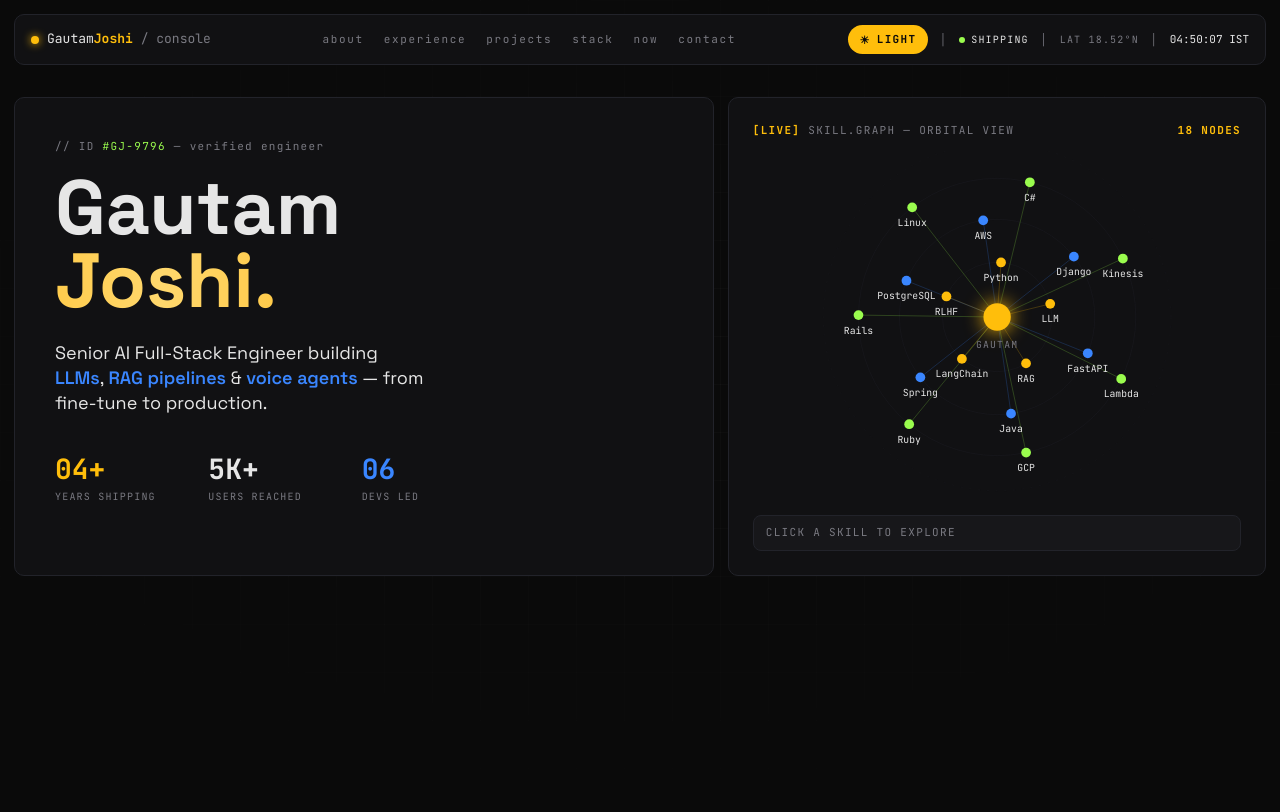
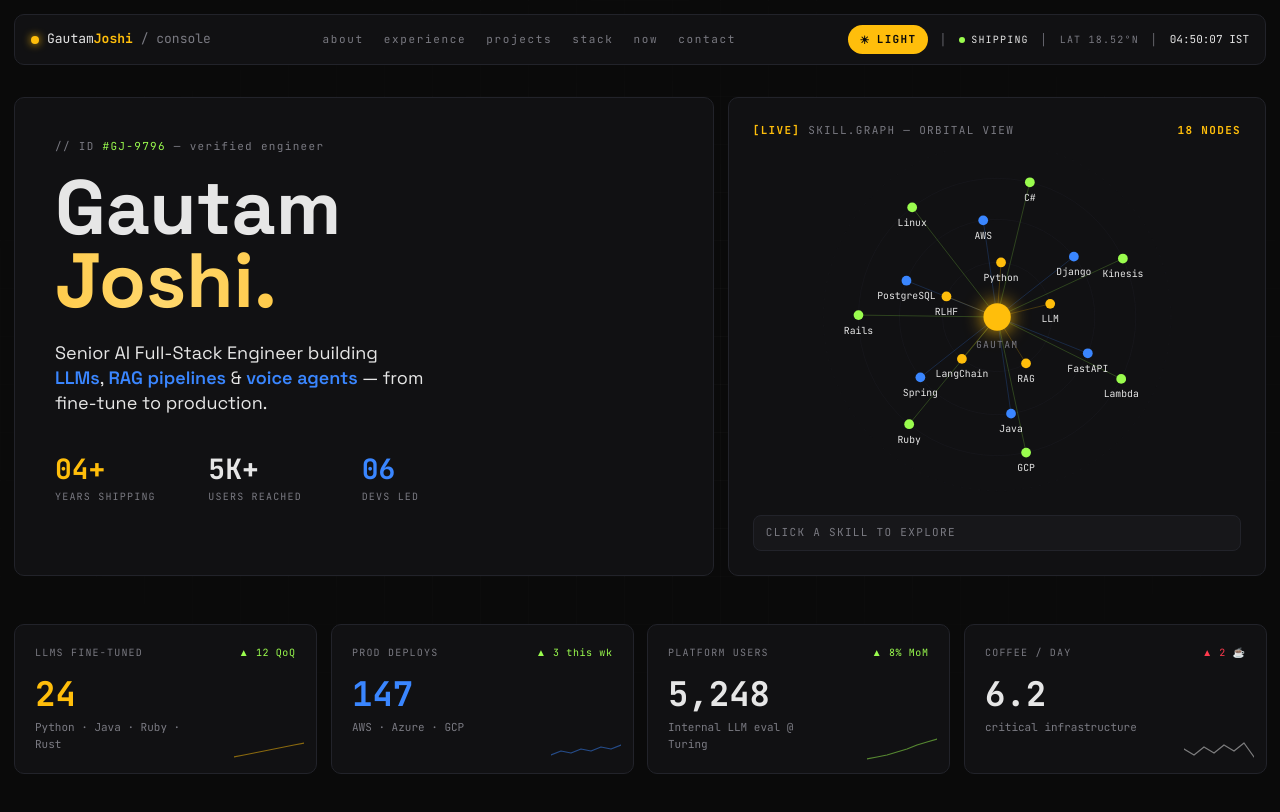
Before and after one commit to Darksteal9796/gautamjoshi-dev, a Next.js app: page / in a window 1280 px wide. Built offline with nearby package versions, Linux system fonts and the light colour scheme.

Commit message:
P7: metrics strip — 4 cards, countup, sparklines, hover tilt

```diff
--- a/src/app/globals.css
+++ b/src/app/globals.css
@@ -108,6 +108,22 @@ section {
   display: inline-block;
 }
 
+.metric-card {
+  transition: transform 200ms ease, border-color 200ms ease, box-shadow 200ms ease;
+}
+
+@media (hover: hover) and (pointer: fine) {
+  .metric-card:hover {
+    border-color: var(--amber);
+  }
+  [data-theme="dark"] .metric-card:hover {
+    box-shadow: 0 12px 28px rgba(0, 0, 0, 0.45);
+  }
+  [data-theme="light"] .metric-card:hover {
+    box-shadow: 4px 4px 0 var(--line);
+  }
+}
+
 @media (prefers-reduced-motion: no-preference) {
   @keyframes ship-pulse {
     0%, 100% { opacity: 1; transform: scale(1); }
--- a/src/app/page.tsx
+++ b/src/app/page.tsx
@@ -1,4 +1,5 @@
 import Hero from "@/components/Hero";
+import Metrics from "@/components/Metrics";
 import TopBar from "@/components/TopBar";
 
 export default function Page() {
@@ -7,6 +8,7 @@ export default function Page() {
       <TopBar />
       <main>
         <Hero />
+        <Metrics />
       </main>
     </>
   );
--- a/src/components/Metrics.tsx
+++ b/src/components/Metrics.tsx
@@ -1,3 +1,134 @@
+"use client";
+
+import { useRef } from "react";
+import CountUp from "./CountUp";
+import {
+  metrics,
+  type Metric,
+  type MetricSparkColor,
+  type MetricValueColor,
+} from "@/content/metrics";
+import { sparklinePoints } from "@/lib/sparkline";
+
+const DELTA_NEGATIVE = "#ff3a4d";
+const SPARK_WIDTH = 70;
+const SPARK_HEIGHT = 24;
+
+const VALUE_COLOR: Record<MetricValueColor, string> = {
+  amber: "text-amber",
+  blue: "text-blue",
+  fg: "text-fg",
+};
+
+const SPARK_COLOR_VAR: Record<MetricSparkColor, string> = {
+  amber: "var(--amber)",
+  blue: "var(--blue)",
+  green: "var(--green)",
+  fg: "var(--fg)",
+};
+
+function Sparkline({
+  points,
+  color,
+}: {
+  points: readonly number[];
+  color: string;
+}) {
+  return (
+    <svg
+      viewBox={`0 0 ${SPARK_WIDTH} ${SPARK_HEIGHT}`}
+      width={SPARK_WIDTH}
+      height={SPARK_HEIGHT}
+      aria-hidden="true"
+      className="absolute bottom-3 right-3 opacity-50 pointer-events-none"
+    >
+      <polyline
+        points={sparklinePoints(points, SPARK_WIDTH)}
+        fill="none"
+        stroke={color}
+        strokeWidth={1.25}
+        strokeLinecap="round"
+        strokeLinejoin="round"
+      />
+    </svg>
+  );
+}
+
+function MetricCard({ metric }: { metric: Metric }) {
+  const ref = useRef<HTMLDivElement | null>(null);
+
+  const handleMove = (e: React.MouseEvent<HTMLDivElement>) => {
+    const el = ref.current;
+    if (!el) return;
+    if (!window.matchMedia("(hover: hover) and (pointer: fine)").matches)
+      return;
+    const rect = el.getBoundingClientRect();
+    const px = (e.clientX - rect.left) / rect.width - 0.5;
+    const py = (e.clientY - rect.top) / rect.height - 0.5;
+    const rotY = px * 12;
+    const rotX = -py * 6;
+    el.style.transform = `perspective(800px) rotateX(${rotX.toFixed(
+      2
+    )}deg) rotateY(${rotY.toFixed(2)}deg) translateY(-4px)`;
+  };
+
+  const handleLeave = () => {
+    const el = ref.current;
+    if (el) el.style.transform = "";
+  };
+
+  return (
+    <div
+      ref={ref}
+      onMouseMove={handleMove}
+      onMouseLeave={handleLeave}
+      className="metric-card relative rounded-[10px] border border-line bg-panel p-5 overflow-hidden will-change-transform"
+    >
+      <div className="flex items-start justify-between gap-2">
+        <div className="font-mono text-[10px] tracking-[0.12em] uppercase text-dim">
+          {metric.name}
+        </div>
+        <div
+          className="font-mono text-[10px] tracking-[0.06em] whitespace-nowrap"
+          style={{
+            color:
+              metric.deltaTone === "positive"
+                ? "var(--green)"
+                : DELTA_NEGATIVE,
+          }}
+        >
+          {metric.delta}
+        </div>
+      </div>
+
+      <div
+        className={`mt-4 font-mono text-[34px] font-bold leading-none tabular-nums ${VALUE_COLOR[metric.valueColor]}`}
+      >
+        <CountUp target={metric.value} />
+      </div>
+
+      <div className="mt-2 font-mono text-[11px] text-dim max-w-[60%]">
+        {metric.subcaption}
+      </div>
+
+      <Sparkline
+        points={metric.sparkPoints}
+        color={SPARK_COLOR_VAR[metric.sparkColor]}
+      />
+    </div>
+  );
+}
+
 export default function Metrics() {
-  return null;
+  return (
+    <section aria-label="Key metrics" className="px-3.5 pb-10">
+      <div className="mx-auto max-w-[1380px]">
+        <div className="grid grid-cols-2 min-[1100px]:grid-cols-4 gap-3.5">
+          {metrics.map((m) => (
+            <MetricCard key={m.name} metric={m} />
+          ))}
+        </div>
+      </div>
+    </section>
+  );
 }
--- /dev/null
+++ b/src/content/metrics.ts
@@ -0,0 +1,57 @@
+export type MetricValueColor = "amber" | "blue" | "fg";
+export type MetricSparkColor = "amber" | "blue" | "green" | "fg";
+export type MetricDeltaTone = "positive" | "negative";
+
+export type Metric = {
+  name: string;
+  value: number;
+  valueColor: MetricValueColor;
+  delta: string;
+  deltaTone: MetricDeltaTone;
+  subcaption: string;
+  sparkPoints: readonly number[];
+  sparkColor: MetricSparkColor;
+};
+
+export const metrics: readonly Metric[] = [
+  {
+    name: "LLMs Fine-tuned",
+    value: 24,
+    valueColor: "amber",
+    delta: "▲ 12 QoQ",
+    deltaTone: "positive",
+    subcaption: "Python · Java · Ruby · Rust",
+    sparkPoints: [20, 18, 16, 14, 12, 10, 8, 6],
+    sparkColor: "amber",
+  },
+  {
+    name: "Prod Deploys",
+    value: 147,
+    valueColor: "blue",
+    delta: "▲ 3 this wk",
+    deltaTone: "positive",
+    subcaption: "AWS · Azure · GCP",
+    sparkPoints: [18, 14, 16, 12, 14, 10, 12, 8],
+    sparkColor: "blue",
+  },
+  {
+    name: "Platform Users",
+    value: 5248,
+    valueColor: "fg",
+    delta: "▲ 8% MoM",
+    deltaTone: "positive",
+    subcaption: "Internal LLM eval @ Turing",
+    sparkPoints: [22, 20, 18, 15, 12, 8, 5, 2],
+    sparkColor: "green",
+  },
+  {
+    name: "Coffee / Day",
+    value: 6.2,
+    valueColor: "fg",
+    delta: "▲ 2 ☕",
+    deltaTone: "negative",
+    subcaption: "critical infrastructure",
+    sparkPoints: [12, 18, 10, 16, 8, 14, 6, 20],
+    sparkColor: "fg",
+  },
+] as const;
--- /dev/null
+++ b/src/lib/sparkline.ts
@@ -0,0 +1,9 @@
+export function sparklinePoints(
+  ys: readonly number[],
+  width: number
+): string {
+  if (ys.length === 0) return "";
+  if (ys.length === 1) return `0,${ys[0]}`;
+  const step = width / (ys.length - 1);
+  return ys.map((y, i) => `${+(i * step).toFixed(3)},${y}`).join(" ");
+}
```
Also changed, not shown: 1 other file (tests, documents, lock files or other folders).
